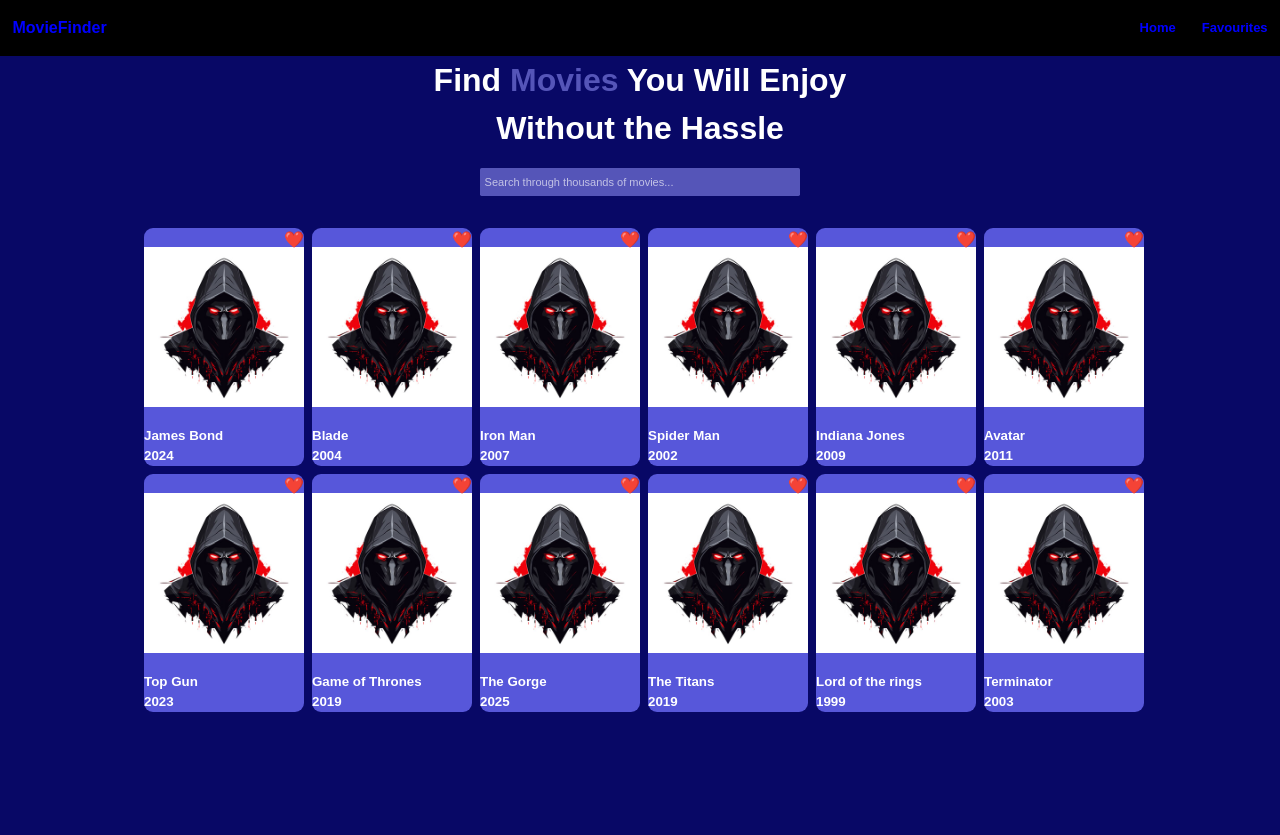
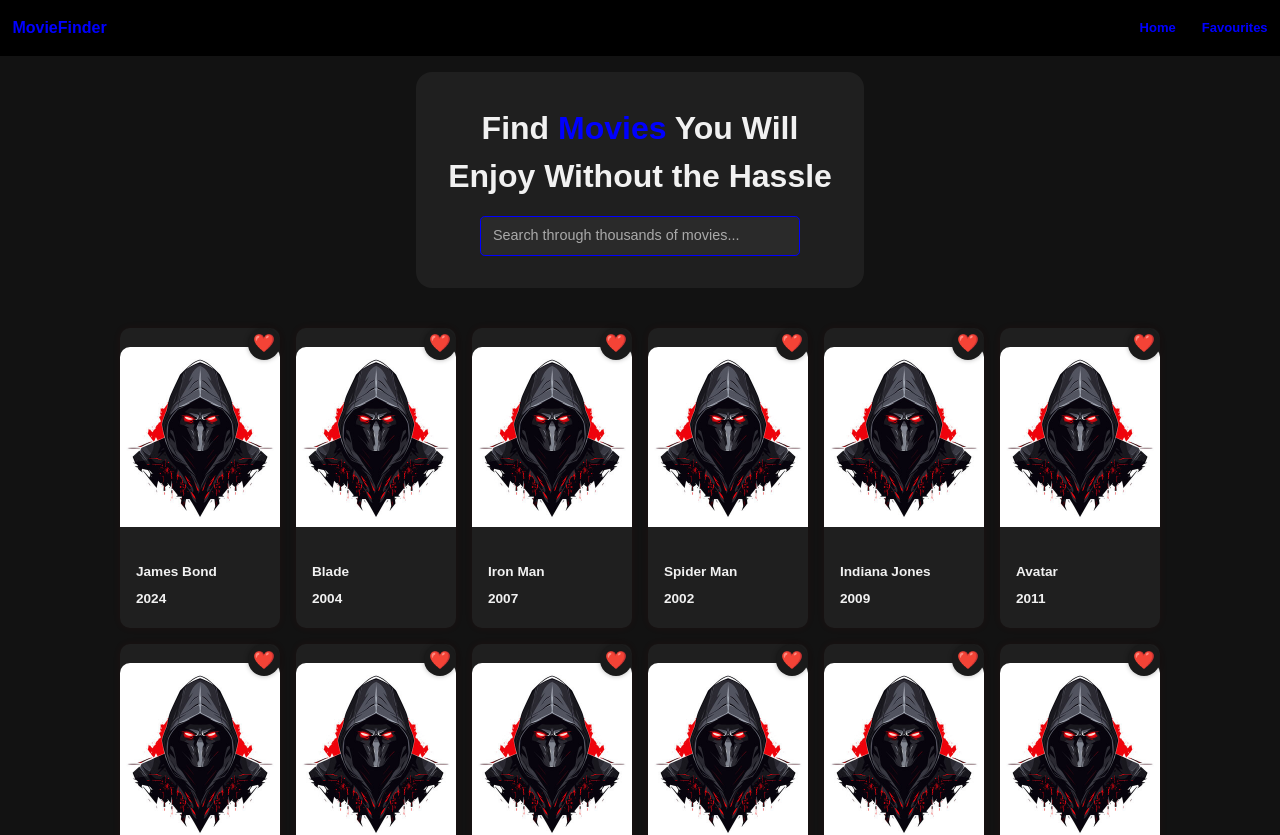
Before and after one commit to warlordtm/moviefinder, a React (Vite) app: page / in a window 1280 px wide. Shown: the top 835 px of the page. Before the commit the page ends 800 px from the top, so only its background shows below. Built offline with nearby package versions, Linux system fonts and the light colour scheme.

Commit message:
Update the CSS to improve the UI/UX

```diff
--- a/src/styles/App.css
+++ b/src/styles/App.css
@@ -3,7 +3,7 @@
 body{
   margin: 0;
   padding: 0;
-  background-color: rgb(8, 8, 102);
+  background-color: #121212;
   font-family: Arial, Helvetica, sans-serif;
 }
 
--- a/src/styles/Header.css
+++ b/src/styles/Header.css
@@ -18,3 +18,7 @@
   font-weight: 600;
   font-size: small;
 }
+
+.header{
+  margin-bottom: 1rem;
+}
--- a/src/styles/MovieCard.css
+++ b/src/styles/MovieCard.css
@@ -1,55 +1,85 @@
-.movie-card{
+.movie-card {
   width: 10rem;
   display: flex;
-  justify-content: center;
+  flex-direction: column;
   align-items: center;
-  flex-direction: column;
-  border-radius: 9px;
-  margin-left: .5rem;
-  margin-bottom: .5rem;
-  background-color: rgb(87, 87, 218);
+  justify-content: flex-start;
+  border-radius: 10px;
+  margin: 0.5rem;
+  background-color: #1f1f1f;
   cursor: pointer;
+  transition: background-color 0.3s ease, transform 0.2s ease;
+  padding-bottom: 0.5rem;
+  box-shadow: 0 0 10px rgba(229, 9, 20, 0.05);
 }
 
-.movie-card:hover{
-  background-color: rgb(127, 127, 226);
+.movie-card:hover {
+  background-color: #292929;
+  transform: scale(1.03);
+  box-shadow: 0 0 15px rgba(229, 9, 20, 0.15);
 }
 
-.movie-card:active{
-  background-color: rgb(148, 148, 231);
+.movie-card:active {
+  background-color: #333;
 }
 
-.movie-year, .movie-title{
-  font-size: smaller;
-  padding: 0;
+.movie-year,
+.movie-title {
+  font-size: 0.85rem;
+  padding: 0.2rem 0.5rem;
   margin: 0;
+  color: #f1f1f1;
+  text-align: left;
+  width: 100%;
 }
 
-section{
+.movie-title {
+  font-weight: 600;
+  margin-top: 0.3rem;
+}
+
+section {
   position: relative;
 }
 
-.img-div, .img-div > img{
+.img-div,
+.img-div > img {
   width: 100%;
+  border-top-left-radius: 10px;
+  border-top-right-radius: 10px;
 }
 
 .img-div > img {
   object-fit: cover;
+  height: 180px;
 }
 
-.movie-details{
+.movie-details {
   display: flex;
   flex-direction: column;
   align-items: flex-start;
   width: 100%;
+  padding: 0.5rem;
 }
 
-.favourite{
+.favourite {
   position: absolute;
-  top: 0;
-  right: 0;
+  top: 0.5rem;
+  right: 0.5rem;
+  background-color: #1a1a1a;
+  border-radius: 50%;
+  width: 2rem;
+  height: 2rem;
+  display: flex;
+  justify-content: center;
+  align-items: center;
+  color: white;
+  font-size: 1.1rem;
+  box-shadow: 0 0 5px rgba(0, 0, 0, 0.3);
+  transition: transform 0.2s ease;
 }
 
-.favourite:hover{
+.favourite:hover {
   cursor: pointer;
+  transform: scale(1.1);
 }
--- a/src/styles/Search.css
+++ b/src/styles/Search.css
@@ -1,71 +1,103 @@
-p{
+p {
   margin: 0;
   padding: 0;
 }
 
-.search-section{
+.search-section {
   display: flex;
   flex-direction: column;
   width: 28rem;
   justify-content: center;
   align-items: center;
+  background-color: #1f1f1f;
+  padding: 2rem;
+  border-radius: 1rem;
 }
 
-img{
+
+img {
   margin-top: 1.2rem;
   margin-bottom: 1.2rem;
   width: 60%;
 }
 
-p{
+
+p {
   font-size: 2rem;
   font-weight: bold;
-  color: white;
+  color: #f1f1f1;
   margin-bottom: 1rem;
   text-align: center;
 }
 
-span{
-  color: rgb(85, 85, 184);
+
+span {
+  color: blue;
 }
 
-.search-div{
+.search-div {
   width: 20rem;
   display: flex;
   justify-content: space-between;
+  gap: 0.5rem;
 }
 
-input{
-  background-color:rgb(85, 85, 184);
-  padding: 0.35rem 0.287rem;
-  border-radius: 0.15em;
-  font-size: 0.69rem;
+
+input {
+  background-color: #2a2a2a;
+  padding: 0.5rem 0.75rem;
+  border-radius: 0.3rem;
+  font-size: 0.9rem;
   color: white;
-  width: 135%;
-  align-content: center;
+  border: 1px solid blue;
+  flex: 1;
 }
 
-input::placeholder{
-  color: rgba(255, 255, 255, 0.644);
+
+input::placeholder {
+  color: rgba(255, 255, 255, 0.6);
 }
 
-button{
-  padding: 0.185rem 1rem;
-  background-color: rgb(190, 141, 17);
+
+button {
+  padding: 0.5rem 1rem;
+  background-color: #e50914;
   color: white;
-  border-radius: 0.15em;
+  border: none;
+  border-radius: 0.3rem;
   font-size: 0.9rem;
+  font-weight: bold;
   cursor: pointer;
-  width: 30%;
-  font-weight: bold;
+  transition: background-color 0.2s ease;
 }
 
-button:hover{
-  background-color: rgb(194, 148, 33);
-  color: white;
+
+button:hover {
+  background-color: #f6121d;
 }
 
-button:active{
-  background-color: rgb(219, 169, 42);
-  color: white;
+button:active {
+  background-color: #a9060f;
 }
+
+
+.no-results {
+  text-align: center;
+  font-size: 1.25rem;
+  font-weight: 500;
+  color: #b3b3b3;
+  margin-top: 2rem;
+  animation: fadeIn 0.4s ease-in-out;
+}
+
+
+@keyframes fadeIn {
+  from {
+    opacity: 0;
+    transform: translateY(10px);
+  }
+  to {
+    opacity: 1;
+    transform: translateY(0);
+  }
+}
```
